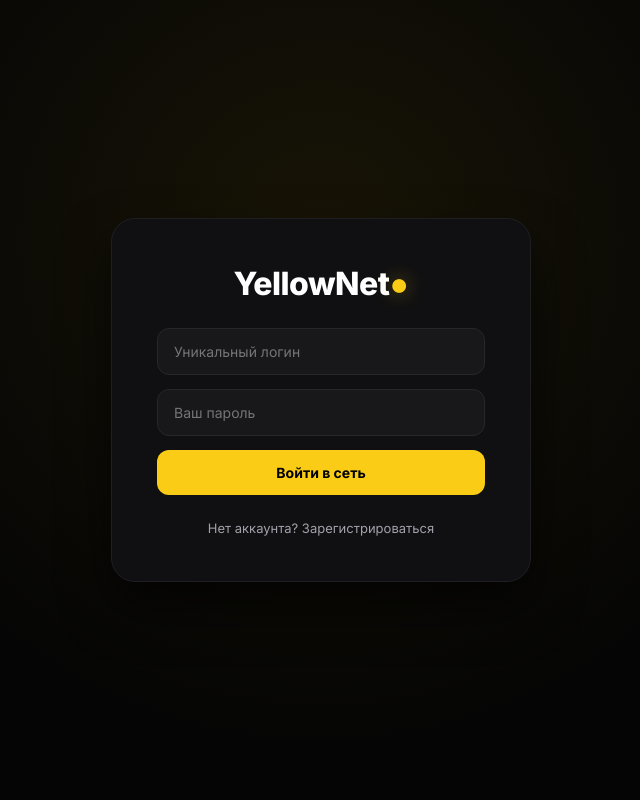
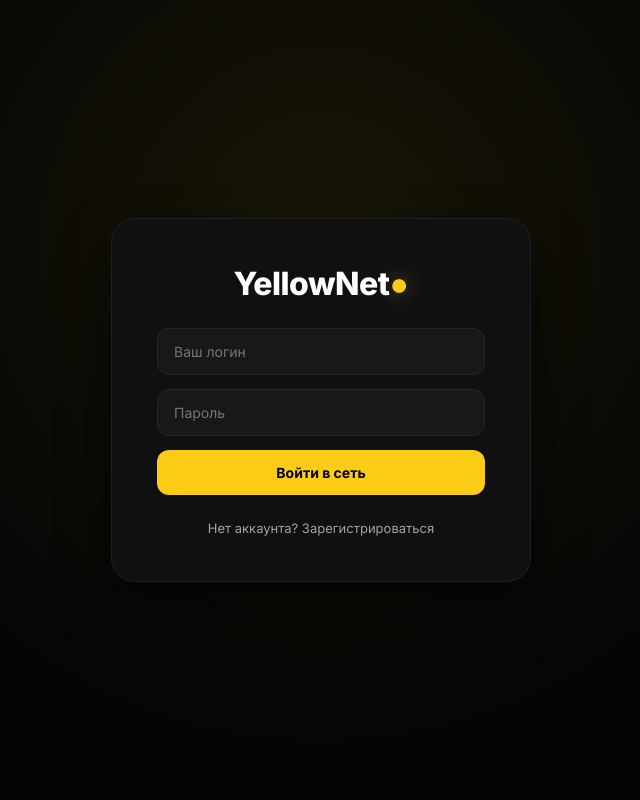
Before and after one commit to maro1131/yellow-net, a Flask app: page /login in a window 1280 px wide. Shown: the whole page, without its empty margins (319-959 px from the left). Run offline with Flask 3, Linux system fonts and the light colour scheme.

Commit message:
Update login.html

```diff
--- a/templates/login.html
+++ b/templates/login.html
@@ -2,31 +2,32 @@
 <html lang="ru">
 <head>
     <meta charset="UTF-8">
-    <title>YellowNet — Доступ в систему</title>
+    <title>YellowNet — Авторизация</title>
     <link rel="stylesheet" href="{{ url_for('static', filename='style.css') }}">
 </head>
 <body>
     <div class="auth-wrapper">
         <div class="auth-card">
             <div class="auth-logo">YellowNet<span>●</span></div>
+
             {% if error %}
-                <div style="background: rgba(239, 68, 68, 0.1); border: 1px solid rgba(239, 68, 68, 0.3); color: #f87171; padding: 10px; border-radius: 8px; margin-bottom: 20px; font-size: 14px;">
+                <div style="background: rgba(239, 68, 68, 0.1); border: 1px solid rgba(239, 68, 68, 0.3); color: #f87171; padding: 12px; border-radius: 10px; margin-bottom: 20px; font-size: 13px;">
                     {{ error }}
                 </div>
             {% endif %}
 
             <form id="loginForm" action="/login" method="POST">
-                <input type="text" name="username" class="input-field" placeholder="Уникальный логин" required>
-                <input type="password" name="password" class="input-field" placeholder="Ваш пароль" required>
+                <input type="text" name="username" class="input-field" placeholder="Ваш логин" required autocomplete="off">
+                <input type="password" name="password" class="input-field" placeholder="Пароль" required>
                 <button type="submit" class="btn-primary">Войти в сеть</button>
             </form>
 
             <form id="registerForm" action="/register" method="POST" style="display: none;">
-                <input type="text" name="username" class="input-field" placeholder="Придумайте логин" required>
+                <input type="text" name="username" class="input-field" placeholder="Придумайте логин" required autocomplete="off">
                 <input type="email" name="email" class="input-field" placeholder="Email адрес" required>
                 <input type="text" name="phone" class="input-field" placeholder="Номер телефона" required>
-                <input type="password" name="password" class="input-field" placeholder="Надежный пароль" required>
-                <button type="submit" class="btn-primary">Присоединиться</button>
+                <input type="password" name="password" class="input-field" placeholder="Придумайте пароль" required>
+                <button type="submit" class="btn-primary">Зарегистрироваться</button>
             </form>
 
             <a href="#" onclick="toggleAuth(event)" style="color: #a1a1aa; font-size: 13px; display: block; margin-top: 25px; text-decoration: none; transition: 0.2s;">
```
